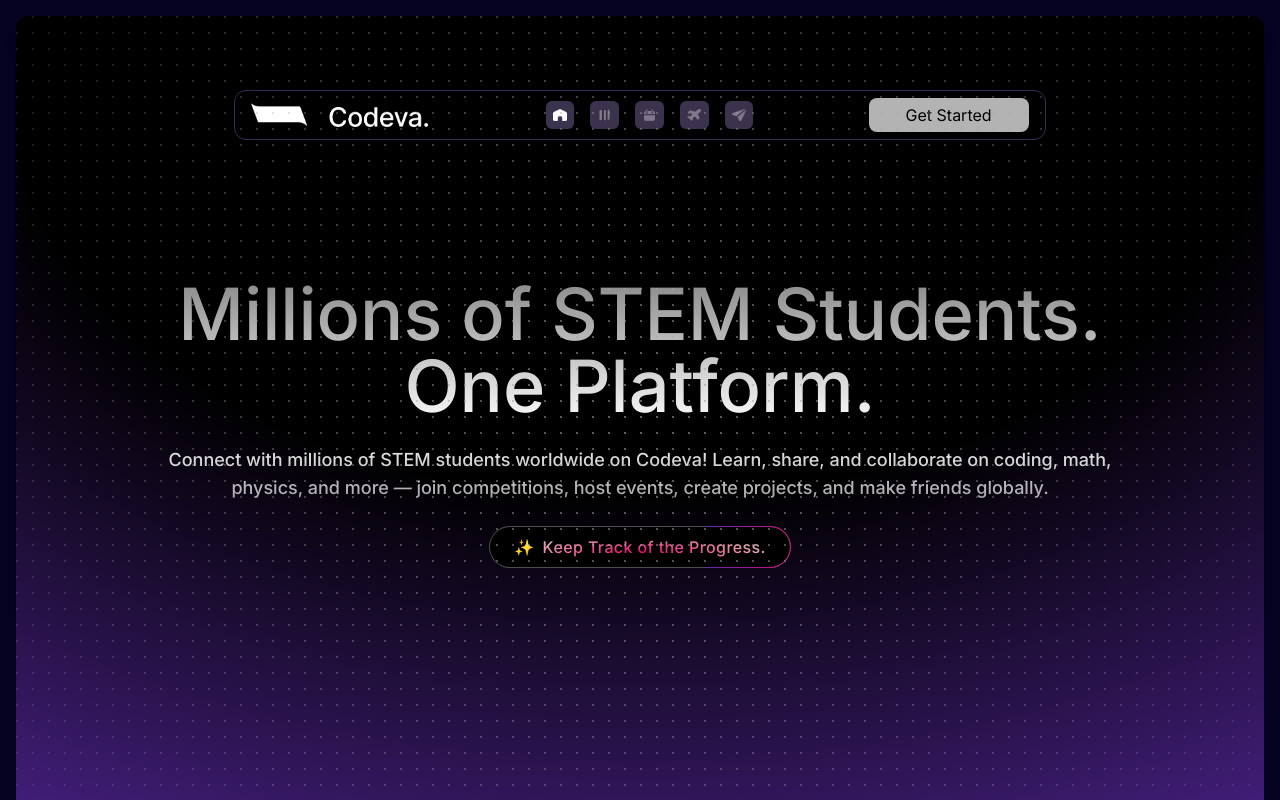
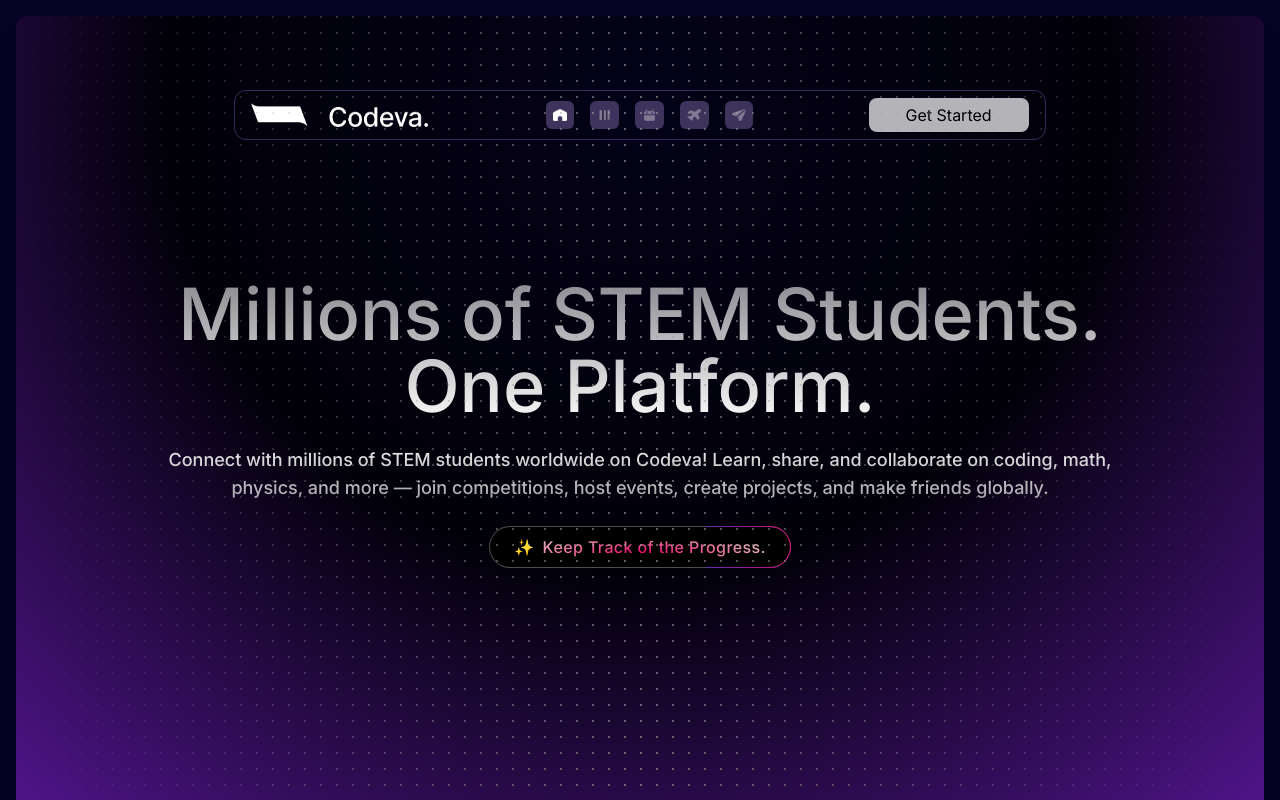
Before and after one commit to SwapnilDass/educodeva-renameFiles, a React (Vite) app: page / in a window 1280 px wide. Shown: the top 800 px of the page. Built offline with nearby package versions, Linux system fonts and the light colour scheme.

Commit message:
Update hero.tsx

```diff
--- a/src/components/pages/landing/hero/hero.tsx
+++ b/src/components/pages/landing/hero/hero.tsx
@@ -3,7 +3,7 @@ import { ArrowRightIcon } from "@radix-ui/react-icons";
 ("use client");
 
 import { cn } from "@/lib/utils";
-import DotPattern from "@/components/ui/dot-pattern";
+import CurvyBoxPattern, { DotPattern } from "@/components/ui/dot-pattern"; // Changed import
 import { BorderBeam } from "@/components/ui/border-beam";
 import ShimmerButton from "@/components/ui/shimmer-button";
 import NumberTicker from "@/components/ui/number-ticker";
@@ -18,7 +18,7 @@ export default function Header() {
       className="relative flex h-fit min-h-screen max-[450px]:min-h-[100vh]
       rounded-xl overflow-hidden flex-col items-center justify-center gap-y-16
       pb-28 pt-8
-      [background:radial-gradient(125%_125%_at_50%_10%,#000_40%,#5F2BAF_100%)]
+      [background:radial-gradient(circle_at_50%_10%,rgba(0,0,0,0.35)_0%,rgba(0,0,0,0.73)_50%,rgba(81,21,140,1)_100%)]
       max-[400px]:gap-y-16 sm:pb-32 md:gap-y-24 md:shadow-xl lg:pb-36"
     >
       {/* Navbar moved slightly higher */}
@@ -109,11 +109,19 @@ export default function Header() {
       </div>
 
       <DotPattern
-        className={cn(
-          "[mask-image:radial-gradient(60rem_circle_at_center,white,transparent)]",
-          "z-0"
-        )}
-      />
+      className={cn(
+        // First mask: radial (center bright → edges transparent)
+        "[mask-image:radial-gradient(65rem_circle_at_center,white,rgba(0,0,0,0)_10%)]",
+
+        // Second mask: horizontal fade (sides transparent)
+        "[mask-image:linear-gradient(to_right,transparent,white_50%,white_50%,transparent)]",
+
+        // Combine the two masks together
+        "[mask-composite:intersect] [mask-repeat:no-repeat] [mask-position:center]",
+
+        "z-0"
+      )}
+    />
     </section>
   );
 }
```
